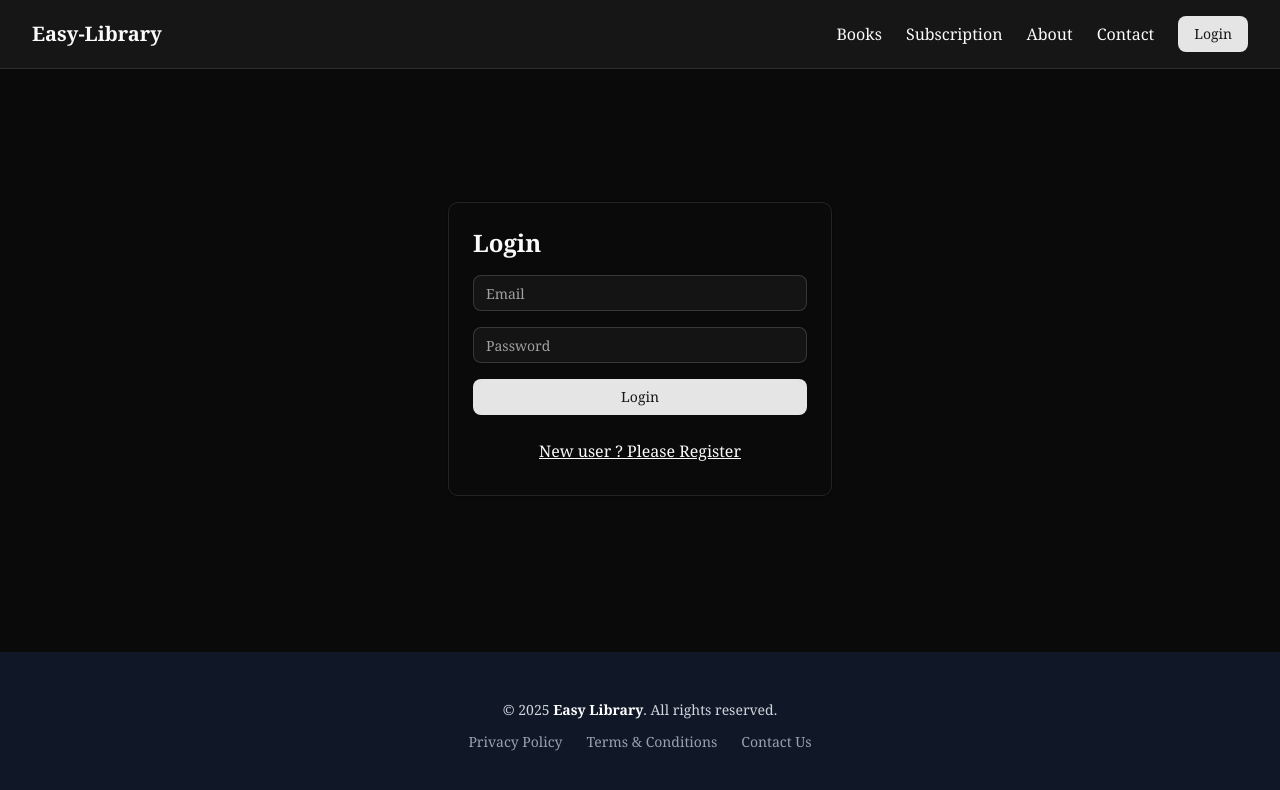
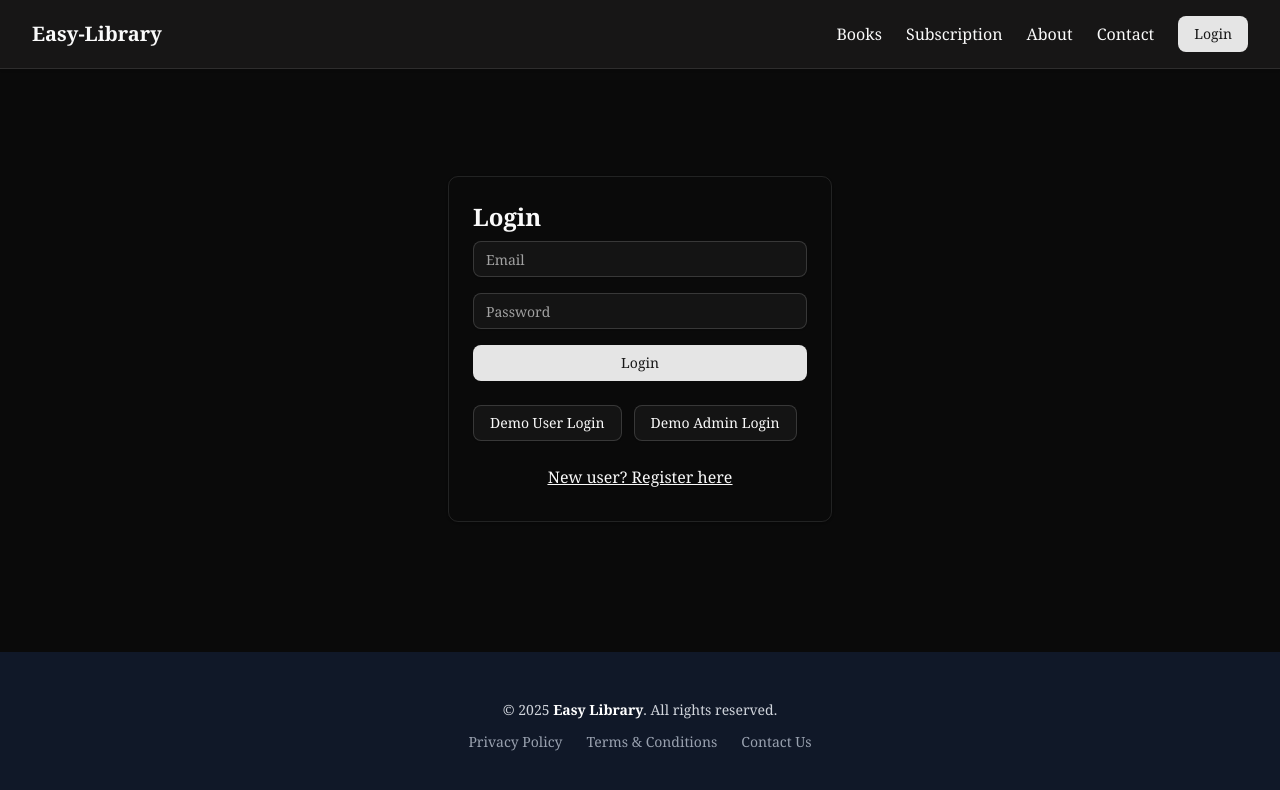
Before and after one commit to Rockrayhan/library_ms_nextjs_frontend, a Next.js app: page /login in a window 1280 px wide. Shown: the top 790 px of the page. Built offline with nearby package versions, Linux system fonts and the light colour scheme; no server answers.

Commit message:
final polish

```diff
--- a/src/components/auth/LoginForm.tsx
+++ b/src/components/auth/LoginForm.tsx
@@ -28,26 +28,20 @@ export default function LoginForm() {
         { withCredentials: true }
       );
 
-      // Extract tokens coming from backend
       const FaccessToken = res?.data?.data?.accessToken;
       const FefreshToken = res?.data?.data?.refreshToken;
 
-      // Store tokens as cookies
       Cookies.set("accessToken", FaccessToken, {
-        expires: 1, // 1 day
+        expires: 1,
         sameSite: "lax",
         secure: process.env.NODE_ENV === "production",
       });
 
       Cookies.set("refreshToken", FefreshToken, {
-        expires: 7, // 7 days
+        expires: 7,
         sameSite: "lax",
         secure: process.env.NODE_ENV === "production",
       });
-
-      // Test if they are stored
-      console.log("ACCESS TOKEN COOKIE:", Cookies.get("accessToken"));
-      console.log("REFRESH TOKEN COOKIE:", Cookies.get("refreshToken"));
 
       toast.success("Login successful");
       router.push("/dashboard/user");
@@ -61,11 +55,10 @@ export default function LoginForm() {
   return (
     <form
       onSubmit={handleLogin}
-      className="w-full max-w-sm border rounded-lg p-6 shadow"
+      className="w-full max-w-sm border rounded-lg p-6 shadow space-y-4"
     >
-      <h2 className="text-2xl font-bold mb-4">Login</h2>
+      <h2 className="text-2xl font-bold mb-2">Login</h2>
 
-      <div className="space-y-4">
       <Input
         type="email"
         placeholder="Email"
@@ -86,9 +79,35 @@ export default function LoginForm() {
         {loading ? "Logging in..." : "Login"}
       </Button>
 
+      {/* DEMO LOGIN BUTTONS */}
+      <div className="flex md:flex-row  flex-col gap-3 pt-2">
+        <Button
+          type="button"
+          variant="outline"
+          onClick={() => {
+            setEmail("demouser@gmail.com");
+            setPassword("123456789");
+            toast.message("Demo User credentials inserted");
+          }}
+        >
+          Demo User Login
+        </Button>
+
+        <Button
+          type="button"
+          variant="outline"
+          onClick={() => {
+            setEmail("admin@gmail.com");
+            setPassword("123456789");
+            toast.message("Demo Admin credentials inserted");
+          }}
+        >
+          Demo Admin Login
+        </Button>
+      </div>
+
       <div className="underline py-2 text-center">
-          <Link href="/register"> New user ? Please Register </Link>
-        </div>
+        <Link href="/register">New user? Register here</Link>
       </div>
     </form>
   );
```
Lines whose indentation alone changed are shown as unchanged.
